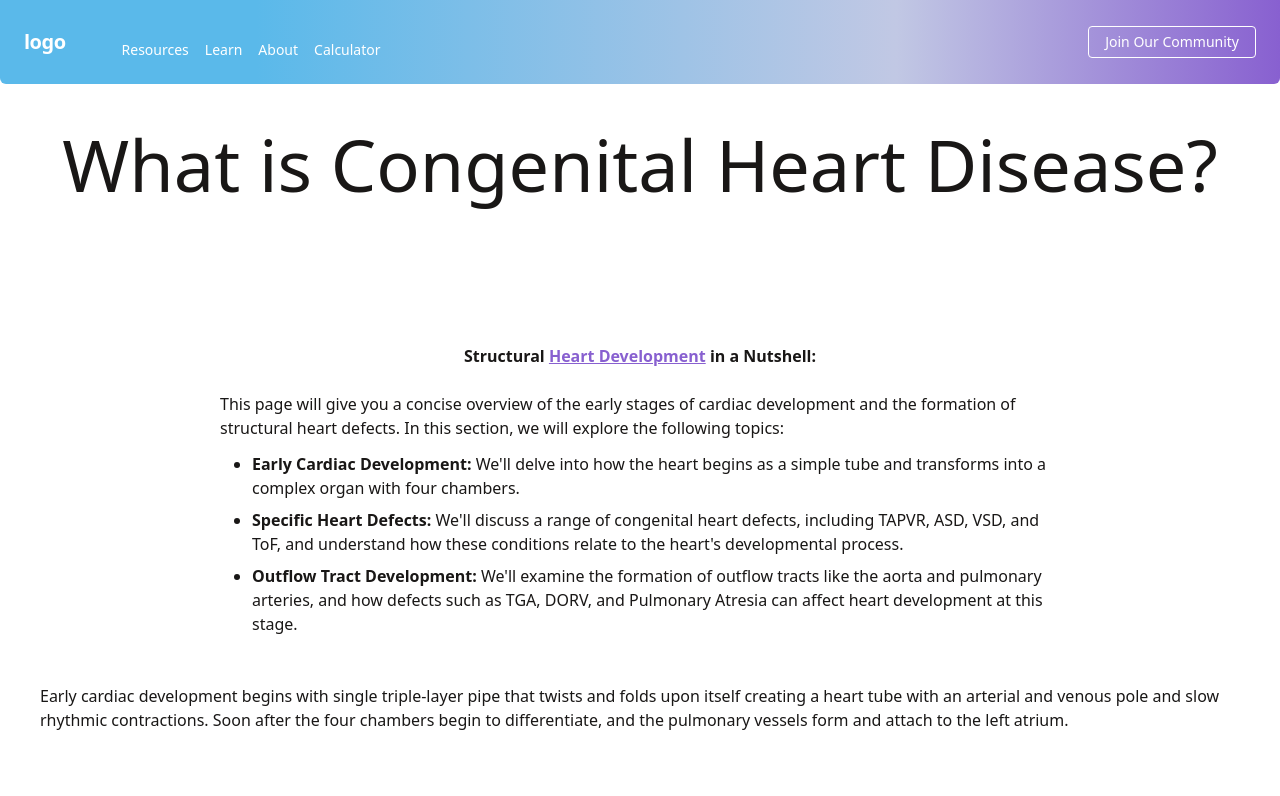
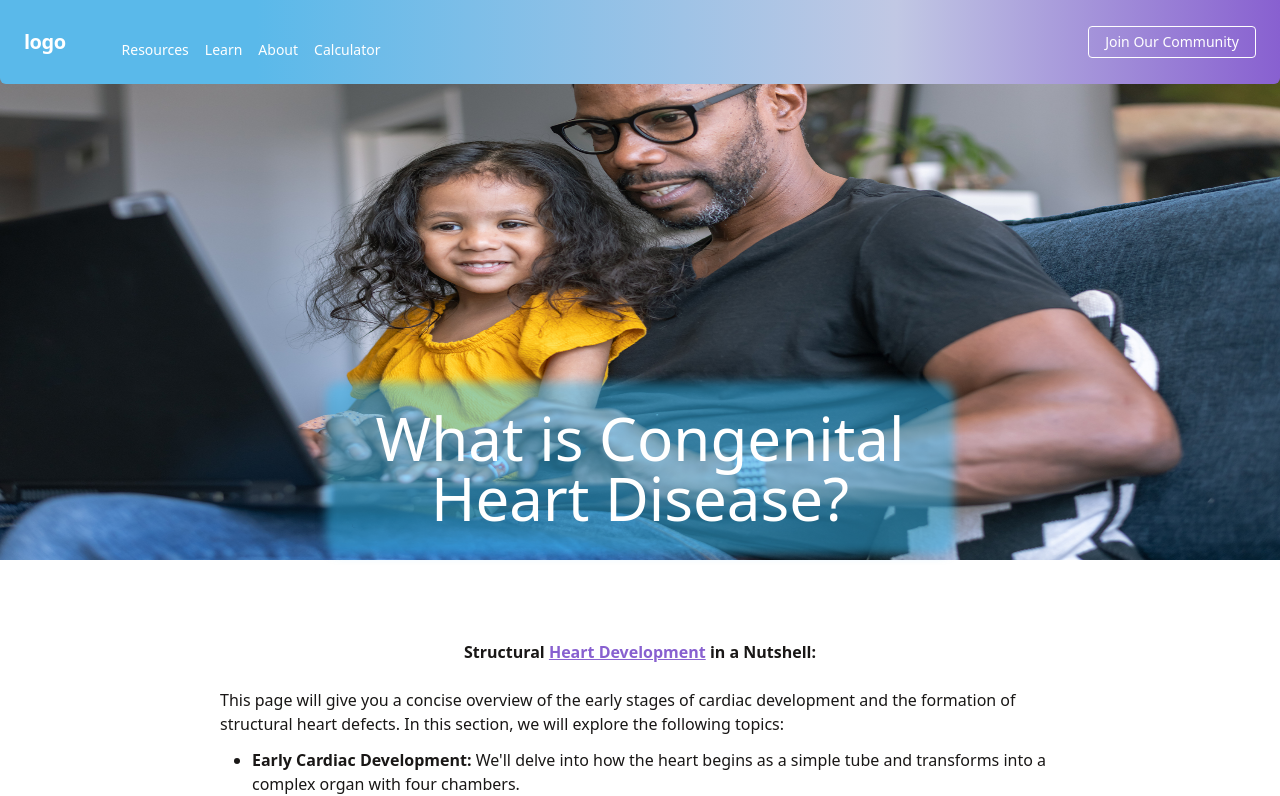
Before and after one commit to mhyneman8/heart-connected, a Next.js app: page /learn in a window 1280 px wide. Shown: the top 796 px of the page. Built offline with nearby package versions, Linux system fonts and the light colour scheme.

Commit message:
Add images to each hero

```diff
--- a/components/Heading.tsx
+++ b/components/Heading.tsx
@@ -1,13 +1,26 @@
-// import config from "@/tailwind.config";
+import Image from "next/image";
 
 type Heading = {
     heading: string;
+    imgSrc: string;
 }
 
-export default function Heading({ heading }: Heading) {
+export default function Heading({ heading, imgSrc }: Heading) {
     return (
-        <div className="hero flex flex-col justify-center mb-20">
-            <div className="title text-7xl mx-auto mt-32 mb-16 text-center">{heading}</div>
+        // <div className="hero flex flex-col justify-center mb-20">
+        <div className='hero h-full min-h-[70vh] flex flex-col justify-end relative mb-20'>
+            <Image
+					src={imgSrc}
+					fill={true}
+					alt=''
+				/>
+                <div
+					className='title mx-auto mb-8 lg:text-6xl md:text-5xl text-4xl max-w-xl text-center flex align-end text-white px-3 z-10 bg-sky-400/50 rounded'
+					style={{ boxShadow: '0 0 10px 26px rgb(56 189 248 / .5)' }}
+				>
+                    {heading}
+				</div>
+            {/* <div className="title text-7xl mx-auto mt-32 mb-16 text-center">{heading}</div> */}
         </div>
     )
 }
```
